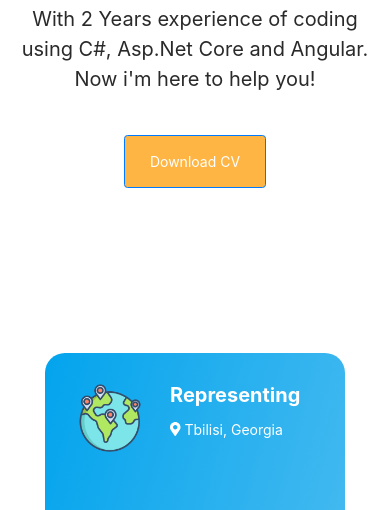
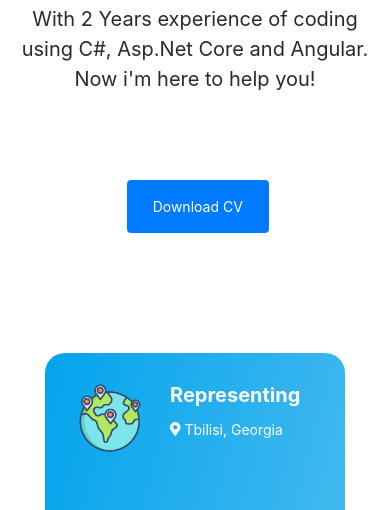
Before and after one commit to gchikovanii/chikoprojects, a plain HTML site: page index.html in a window 390 px wide. Shown: the part 334-844 px from the top of the page. Drawn offline with nearby package versions, Linux system fonts and the light colour scheme.

Commit message:
on responsive download button

```diff
--- a/assets/css/main.css
+++ b/assets/css/main.css
@@ -54,6 +54,13 @@ figure, header, nav, section, article, aside, footer, figcaption {
 /* ---- .grid-item ---- */
 
 /* Scroll button */
+.hide-onSmall{
+  display: none !important;
+}
+.hide-onSmall-a{
+  display: none !important;
+}
+
 #myBtn {
   display: none;
   position: fixed;
@@ -1687,14 +1694,29 @@ responsive
   .main-home:after{
     display: none;
   }
-
+  .hide-onSmall{
+    display: flex !important;
+    justify-content: center !important;
+    margin-right: 30% !important;
+    margin-top: 10px !important;
+    padding-left: 25px !important;
+    padding-right: 25px !important;
+    padding-top: 15px !important;
+    padding-bottom: 15px !important;
+  }
+  .small-resize{
+    display: none !important;
+  }
   .button-download{
+    display: none !important;
+    /* display: flex !important;
+    justify-content: center !important;
+    margin-right: 25% !important;
     margin-top: 30px !important;
     padding-left: 25px !important;
     padding-right: 25px !important;
     padding-top: 15px !important;
-    padding-bottom: 15px !important;
-    background-color: #feb543 !important;
+    padding-bottom: 15px !important; */
   }
 }
 
--- a/index.html
+++ b/index.html
@@ -122,7 +122,7 @@
                 <h6 style="color: #03a4ed;">HI! My name is Giorgi</h6>
                 <h2>I am a <em>Full-Stack</em> <span style="color: #d62828;">.NET </span>Developer</h2>
                 <p style="font-size: 20px;">With 2 Years experience of coding using C#, Asp.Net Core and  Angular. Now i'm here to help you!</p>
-                <a href="assets/CV(Chikovani.Giorgi).pdf" download>
+                <a class="d-flex justify-content-end mr-4 small-resize" href="assets/CV(Chikovani.Giorgi).pdf" download>
                   <button type="button" class="btn btn-primary btn-rounded button-download mt-4">Download CV</button>
                 </a>
               </div>
@@ -133,6 +133,9 @@
                   alt="profile picture">
               </div>
             </div>
+            <a class="d-flex justify-content-end mr-4 hide-onSmall-a" href="assets/CV(Chikovani.Giorgi).pdf" download>
+              <button type="button" class="btn btn-primary btn-rounded hide-onSmall mt-4">Download CV</button>
+            </a>
           </div>
         </div>
       </div>
```
